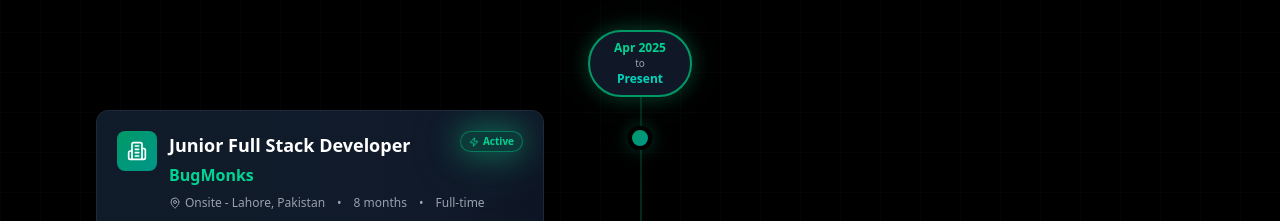
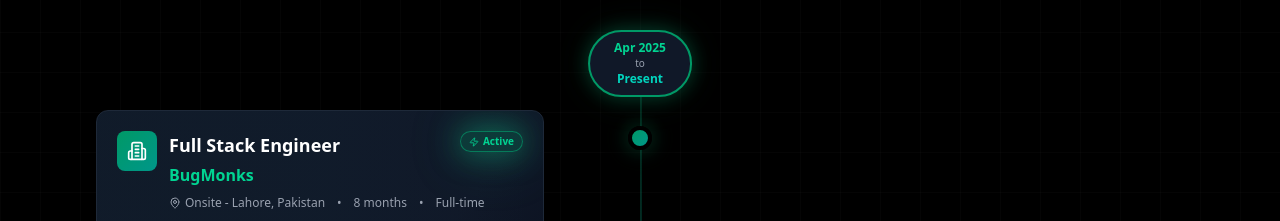
Before and after one commit to sufyan2618/Portfolio, a React (Vite) app: page / in a window 1280 px wide. Shown: the part 3560-3781 px from the top of the page. Built offline with nearby package versions, Linux system fonts and the light colour scheme.

Commit message:
fixed experience section

```diff
--- a/src/components/ExperienceSection.jsx
+++ b/src/components/ExperienceSection.jsx
@@ -6,7 +6,7 @@
     id: 1,
     company: "BugMonks",
     logo: "/bug-monks.jpg",
-    role: "Junior Full Stack Developer",
+    role: "Full Stack Engineer",
     location: "Onsite - Lahore, Pakistan",
     duration: "April 2025 - Present",
     startDate: "Apr 2025",
```
